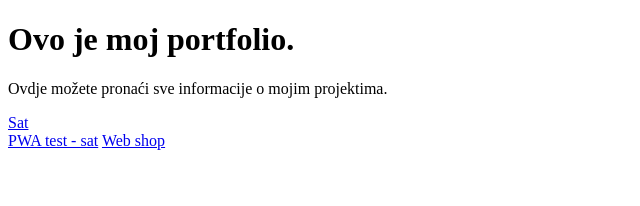
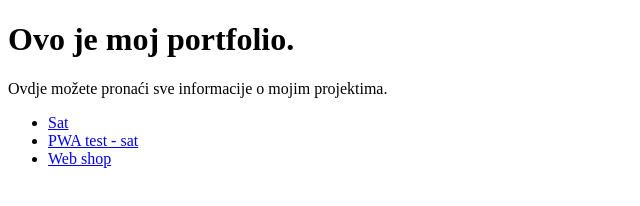
Before and after one commit to VKapitano/VKapitano.github.io, a plain HTML site: page portfolio.html in a window 1280 px wide. Shown: the whole page, without its empty margins (0-640 px from the left). Drawn offline with Linux system fonts and the light colour scheme.

Commit message:
uredenje portfolio

```diff
--- a/portfolio.html
+++ b/portfolio.html
@@ -8,8 +8,10 @@
 <body>
     <h1>Ovo je moj portfolio.</h1>
     <p>Ovdje možete pronaći sve informacije o mojim projektima.</p>
-    <a href="./Sat_widget/js_sat.html">Sat</a> <br>
-    <a href="./PWA/pwa/index.html">PWA test - sat</a>
-    <a href="./Web_shop/index1.html">Web shop</a>
+    <ul>
+        <li><a href="./Sat_widget/js_sat.html">Sat</a></li>
+        <li><a href="./PWA/pwa/index.html">PWA test - sat</a></li>
+        <li><a href="./Web_shop/index1.html">Web shop</a></li>
+    </ul>
 </body>
 </html>
```
Also changed, not shown: index.html (+1 -2 lines).
